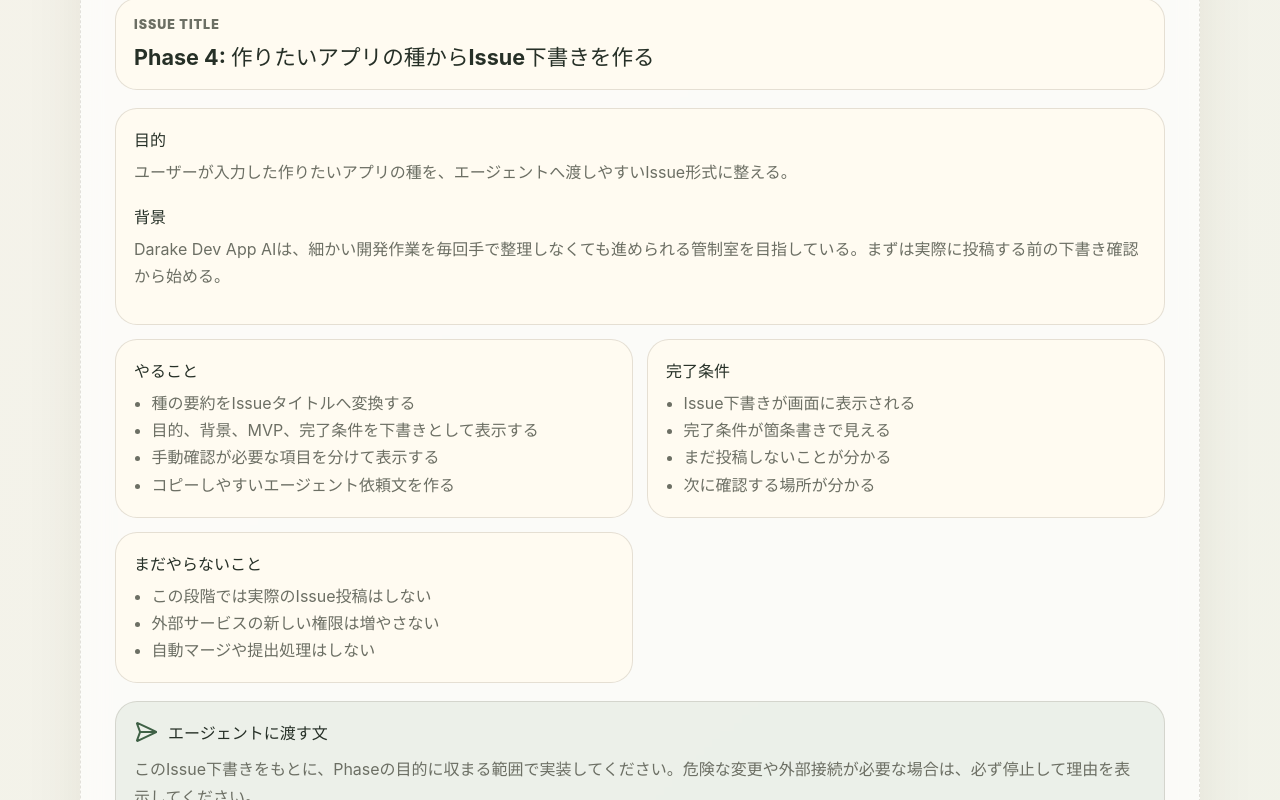
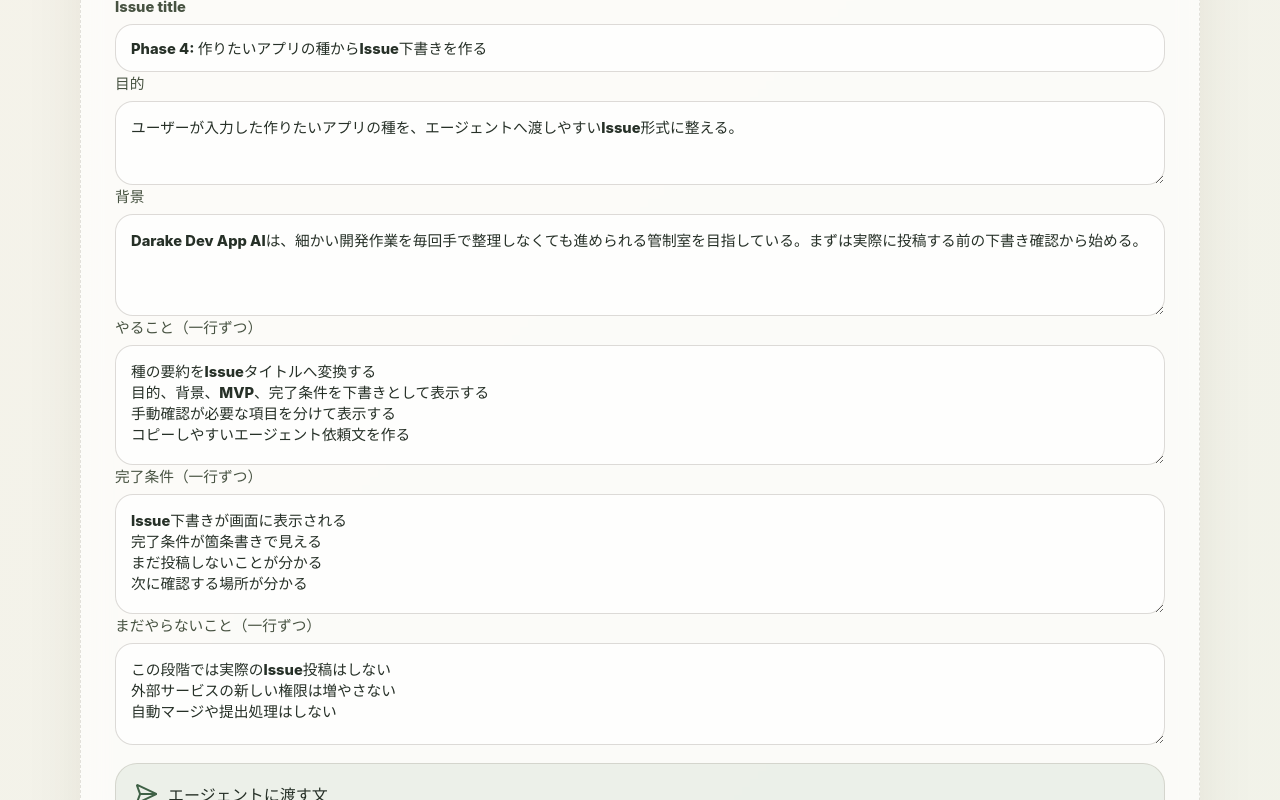
Before and after one commit to sunpotflower4460-cpu/darake-dev-app-AI, a React (Vite) app: page / in a window 1280 px wide. Shown: the part 7900-8700 px from the top of the page. Built offline with nearby package versions, Linux system fonts and the light colour scheme.

Commit message:
feat: make issue draft editable before copy

```diff
--- a/src/components/IssueDraftPanel.tsx
+++ b/src/components/IssueDraftPanel.tsx
@@ -1,22 +1,46 @@
 import { useMemo, useState } from 'react';
 import { Check, ClipboardList, Copy, SendHorizontal } from 'lucide-react';
 import { issueDraft } from '../data/issueDraft';
+import type { IssueDraft } from '../data/issueDraft';
 import { formatIssueDraft } from '../utils/formatIssueDraft';
 
-function ListBlock({ title, items }: { title: string; items: string[] }) {
+function toLines(items: string[]): string {
+  return items.join('\n');
+}
+
+function fromLines(value: string): string[] {
+  return value
+    .split('\n')
+    .map((item) => item.trim())
+    .filter(Boolean);
+}
+
+function TextField({ label, value, onChange }: { label: string; value: string; onChange: (value: string) => void }) {
   return (
-    <div className="issueListBlock">
-      <h4>{title}</h4>
-      <ul>
-        {items.map((item) => <li key={item}>{item}</li>)}
-      </ul>
-    </div>
+    <label className="issueEditField">
+      {label}
+      <input value={value} onChange={(event) => onChange(event.target.value)} />
+    </label>
+  );
+}
+
+function TextAreaField({ label, value, rows = 4, onChange }: { label: string; value: string; rows?: number; onChange: (value: string) => void }) {
+  return (
+    <label className="issueEditField">
+      {label}
+      <textarea rows={rows} value={value} onChange={(event) => onChange(event.target.value)} />
+    </label>
   );
 }
 
 export function IssueDraftPanel() {
   const [copyState, setCopyState] = useState<'idle' | 'copied' | 'failed'>('idle');
-  const formattedDraft = useMemo(() => formatIssueDraft(issueDraft), []);
+  const [draft, setDraft] = useState<IssueDraft>(issueDraft);
+  const formattedDraft = useMemo(() => formatIssueDraft(draft), [draft]);
+
+  function updateDraft(next: Partial<IssueDraft>) {
+    setDraft((current) => ({ ...current, ...next }));
+  }
 
   async function handleCopy() {
     try {
@@ -40,21 +64,13 @@ export function IssueDraftPanel() {
         </div>
       </div>
 
-      <div className="issueTitleCard">
-        <span>Issue title</span>
-        <strong>{issueDraft.title}</strong>
-      </div>
-
-      <div className="issueBodyGrid">
-        <article className="issueMainCard">
-          <h4>目的</h4>
-          <p>{issueDraft.intent}</p>
-          <h4>背景</h4>
-          <p>{issueDraft.background}</p>
-        </article>
-        <ListBlock title="やること" items={issueDraft.scope} />
-        <ListBlock title="完了条件" items={issueDraft.done} />
-        <ListBlock title="まだやらないこと" items={issueDraft.notDoing} />
+      <div className="issueEditorGrid">
+        <TextField label="Issue title" value={draft.title} onChange={(title) => updateDraft({ title })} />
+        <TextAreaField label="目的" value={draft.intent} rows={3} onChange={(intent) => updateDraft({ intent })} />
+        <TextAreaField label="背景" value={draft.background} rows={4} onChange={(background) => updateDraft({ background })} />
+        <TextAreaField label="やること（一行ずつ）" value={toLines(draft.scope)} rows={5} onChange={(value) => updateDraft({ scope: fromLines(value) })} />
+        <TextAreaField label="完了条件（一行ずつ）" value={toLines(draft.done)} rows={5} onChange={(value) => updateDraft({ done: fromLines(value) })} />
+        <TextAreaField label="まだやらないこと（一行ずつ）" value={toLines(draft.notDoing)} rows={4} onChange={(value) => updateDraft({ notDoing: fromLines(value) })} />
       </div>
 
       <div className="handoffBox">
@@ -62,7 +78,7 @@ export function IssueDraftPanel() {
           <SendHorizontal />
           <strong>エージェントに渡す文</strong>
         </div>
-        <p>{issueDraft.handoffPrompt}</p>
+        <textarea className="handoffEditor" rows={4} value={draft.handoffPrompt} onChange={(event) => updateDraft({ handoffPrompt: event.target.value })} />
         <button type="button" className={`copyMockButton copy-${copyState}`} onClick={handleCopy}>
           {copyState === 'copied' ? <Check size={16} /> : <Copy size={16} />}
           {copyState === 'copied' && 'コピーしました'}
```
